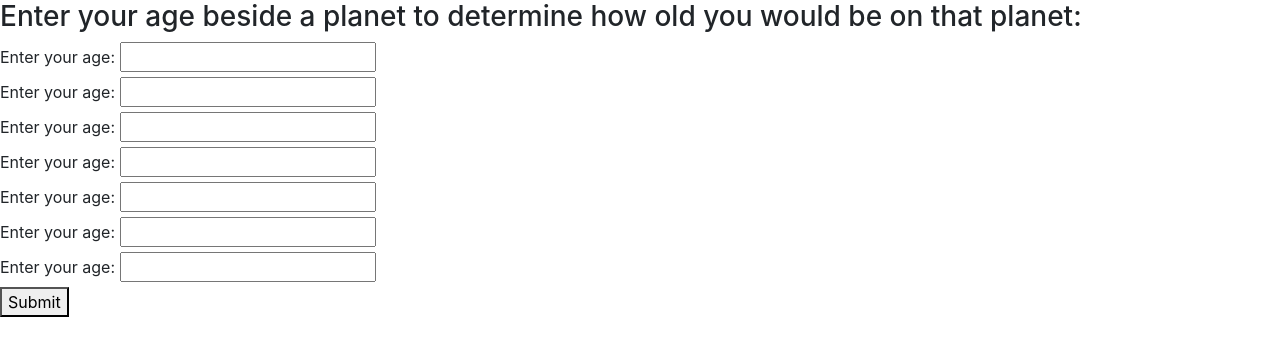
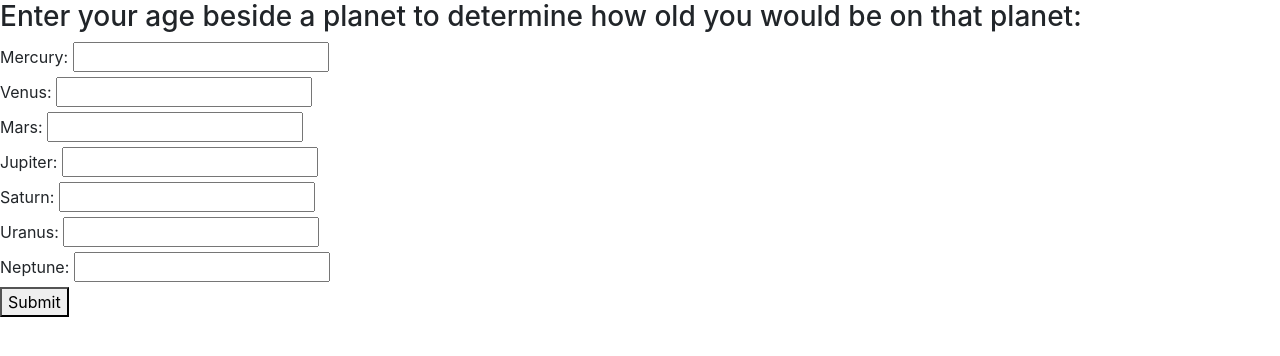
Before and after one commit to Ariel-Doyle/Planetary-Age-Calculator, a website built with webpack: page src/index.html in a window 1280 px wide. Built offline with nearby package versions, Linux system fonts and the light colour scheme.

Commit message:
add basic structure for testing and adjust HTML syntax.

```diff
--- a/src/index.html
+++ b/src/index.html
@@ -6,19 +6,19 @@
 <body>
   <h3>Enter your age beside a planet to determine how old you would be on that planet:</h3>
   <form id="planet-form">
-    <label for="mercury">Enter your age:</label>
+    <label for="mercury">Mercury:</label>
     <input id="mercury" type="number"><br>
-    <label for="venus">Enter your age:</label>
+    <label for="venus">Venus:</label>
     <input id="venus" type="number"><br>
-    <label for="mars">Enter your age:</label>
+    <label for="mars">Mars:</label>
     <input id="mars" type="number"><br>
-    <label for="jupiter">Enter your age:</label>
+    <label for="jupiter">Jupiter:</label>
     <input id="jupiter" type="number"><br>
-    <label for="saturn">Enter your age:</label>
+    <label for="saturn">Saturn:</label>
     <input id="saturn" type="number"><br>
-    <label for="uranus">Enter your age:</label>
+    <label for="uranus">Uranus:</label>
     <input id="uranus" type="number"><br>
-    <label for="neptune">Enter your age:</label>
+    <label for="neptune">Neptune:</label>
     <input id="neptune" type="number"><br>
     <button type="submit">Submit</button>
   </form>
--- a/src/index.js
+++ b/src/index.js
@@ -1,3 +1,5 @@
 import 'bootstrap';
 import 'bootstrap/dist/css/bootstrap.min.css';
 import './css/styles.css';
+
+//UI Logic
--- a/src/js/calculator.js
+++ b/src/js/calculator.js
@@ -0,0 +1,5 @@
+export class PlanetaryCalculator() {
+  constructor() {
+
+  }
+}
```
Also changed, not shown: __tests__/calculator.test.js (+7 -0 lines).
